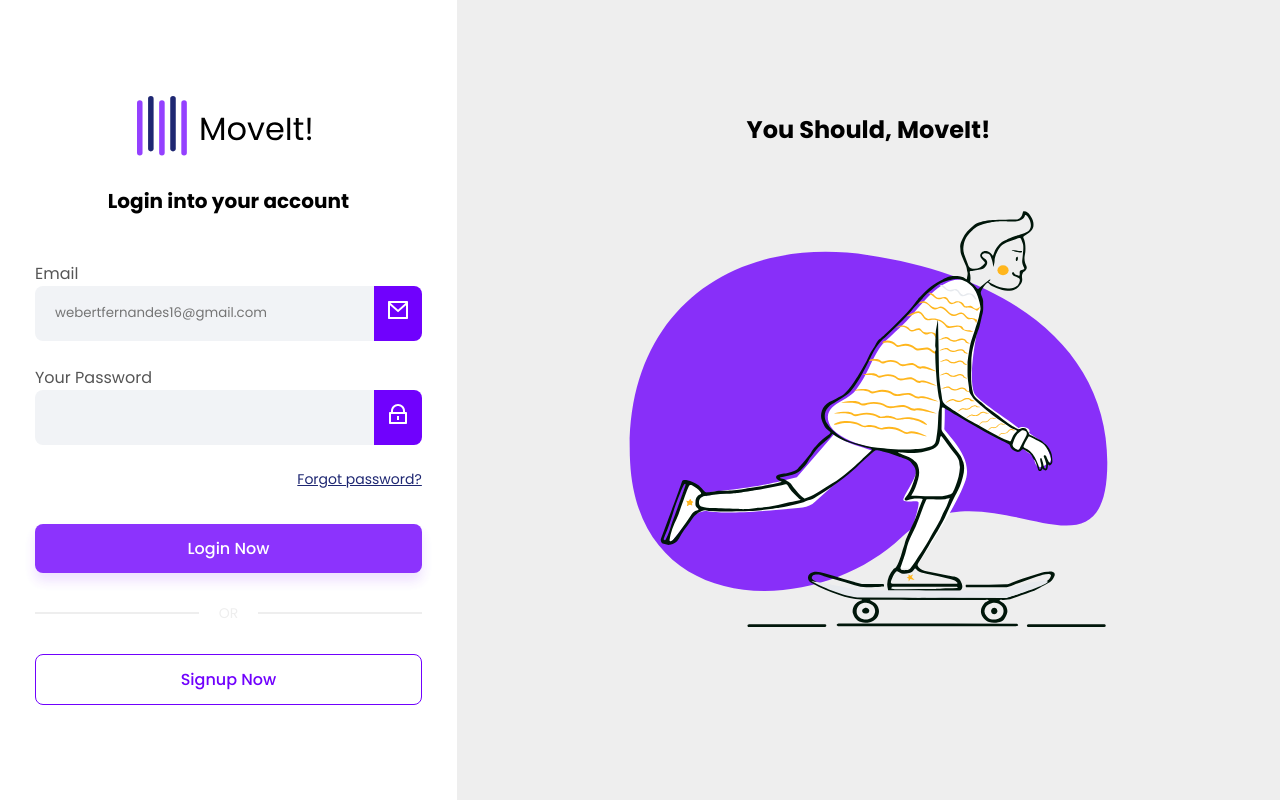
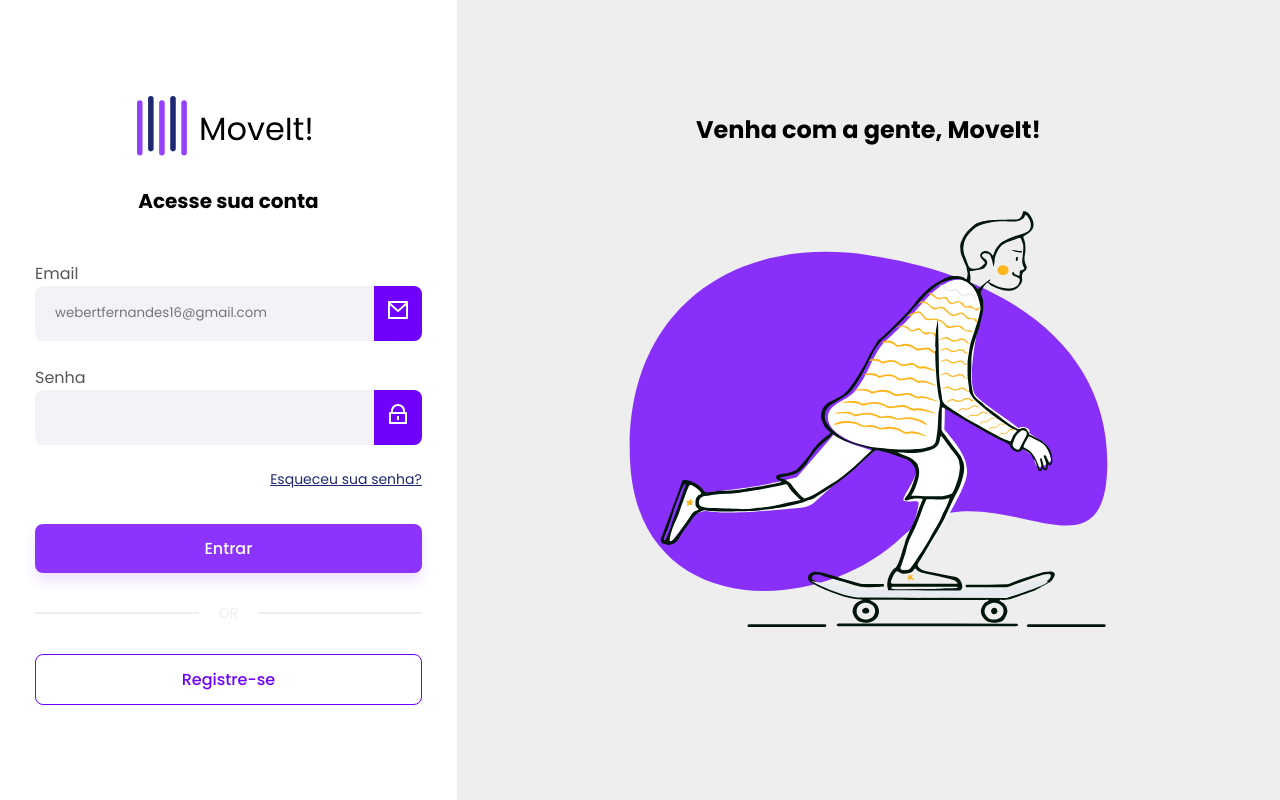
Before and after one commit to vibrazzi/LoginPage, an Angular app: page /login in a window 1280 px wide. Built offline with nearby package versions, Linux system fonts and the light colour scheme.

Commit message:
Ajustes nas telas de login e cadastro; alterações no layout padrão

```diff
--- a/src/app/components/default-login-layout/default-login-layout.component.html
+++ b/src/app/components/default-login-layout/default-login-layout.component.html
@@ -20,7 +20,7 @@
        </div>
     </section>
     <section class="main-section">
-        <h1>You Should, MoveIt!</h1>
+        <h1>Venha com a gente, MoveIt!</h1>
         <img src="main-illustration.svg"/>
     </section>
 </main>
--- a/src/app/components/default-login-layout/default-login-layout.component.scss
+++ b/src/app/components/default-login-layout/default-login-layout.component.scss
@@ -101,7 +101,7 @@ main {
     main {
         flex-direction: column-reverse;
         align-items: center;
-        display: table;
+        display: table-header-group;
     }
 
     section {
@@ -111,7 +111,7 @@ main {
     .form-section {
         flex-grow: 1;
         padding: 10px;
-        display: table;
+
     }
 
     h2 {
@@ -140,7 +140,7 @@ main {
         flex-direction: column-reverse;
         align-items: center;
         padding: 20px;
-        position: relative;
+
     }
 
     .btn-wrapper {
--- a/src/app/pages/login/login.component.html
+++ b/src/app/pages/login/login.component.html
@@ -1,7 +1,7 @@
 <app-default-login-layout
-    title="Login into your account"
-    primaryBtnText="Login Now"
-    secondaryBtnText="Signup Now"
+    title="Acesse sua conta"
+    primaryBtnText="Entrar"
+    secondaryBtnText="Registre-se"
     (submit)="submit()"
     (navigate)="navigate()"
     [disablePrimaryBtn]="!loginForm.valid"
@@ -20,10 +20,10 @@
             formControlName="password"
             inputName="password"
             type="password"
-            label="Your Password"
+            label="Senha"
         >
         <img src="password-icon.svg"/>
     </app-primary-input>
-    <span>Forgot password?</span>
+    <span>Esqueceu sua senha?</span>
     </form>
 </app-default-login-layout>
--- a/src/app/pages/signup/signup.component.html
+++ b/src/app/pages/signup/signup.component.html
@@ -1,7 +1,7 @@
 <app-default-login-layout
-    title="Sign in and start today!t"
-    primaryBtnText="Signup Now"
-    secondaryBtnText="Login Now"
+    title="Entre e comece hoje!"
+    primaryBtnText="Registre-se"
+    secondaryBtnText="Entrar"
     (submit)="submit()"
     (navigate)="navigate()"
     [disablePrimaryBtn]="!signupForm.valid"
@@ -11,7 +11,7 @@
             formControlName="name"
             inputName="name"
             type="text"
-            label="Your name"
+            label="Nome Completo"
             placeholder="Webert Fernandes Souza"
         >
             <img src="email-icon.svg"/>
@@ -29,7 +29,7 @@
             formControlName="password"
             inputName="password"
             type="password"
-            label="Your Password"
+            label="Crie uma senha"
         >
         <img src="password-icon.svg"/>
     </app-primary-input>
@@ -37,7 +37,7 @@
         formControlName="passwordConfirm"
         inputName="passwordConfirm"
         type="password"
-        label="Confirm your Password"
+        label="Confirme a senha"
     >
         <img src="password-icon.svg"/>
     </app-primary-input>
```
